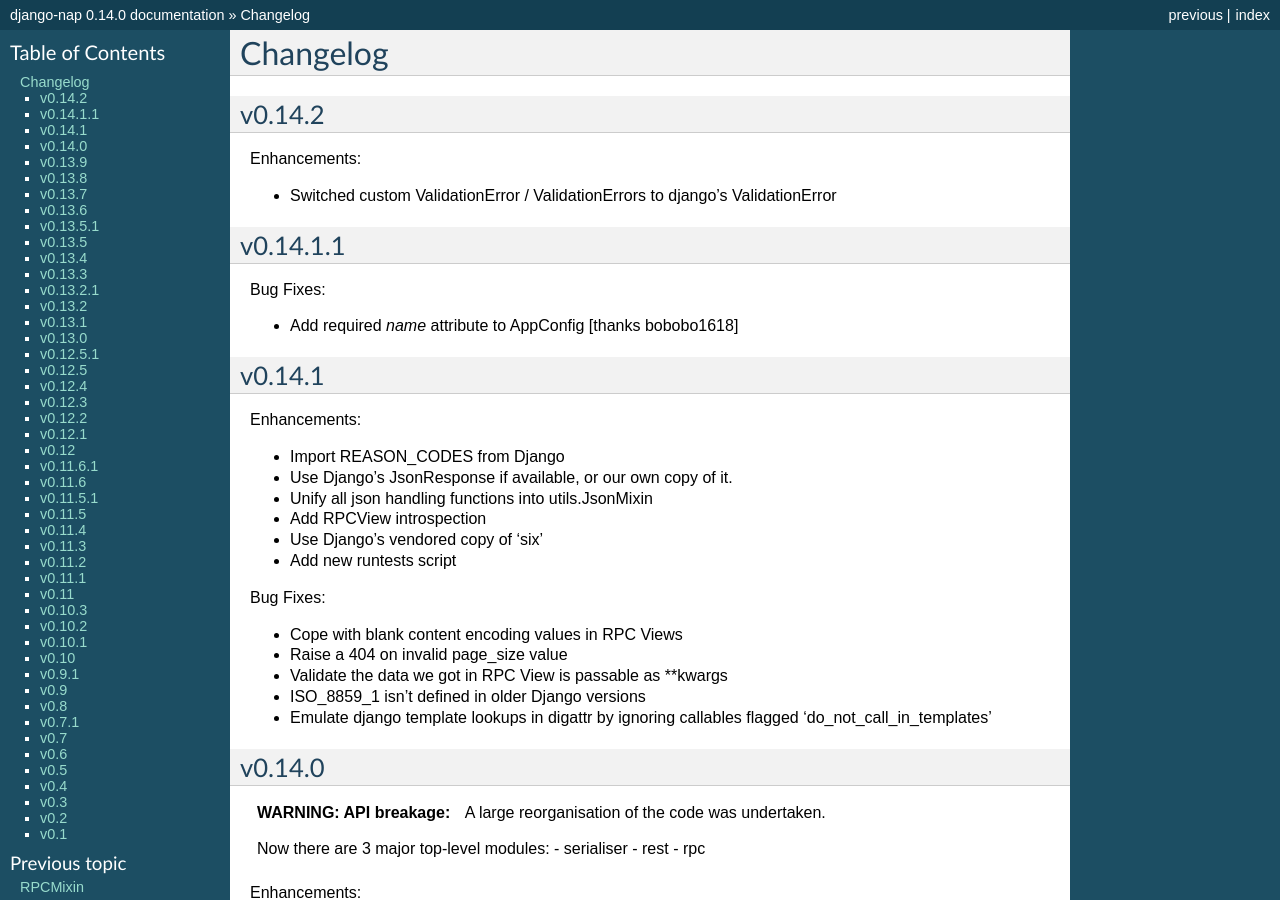
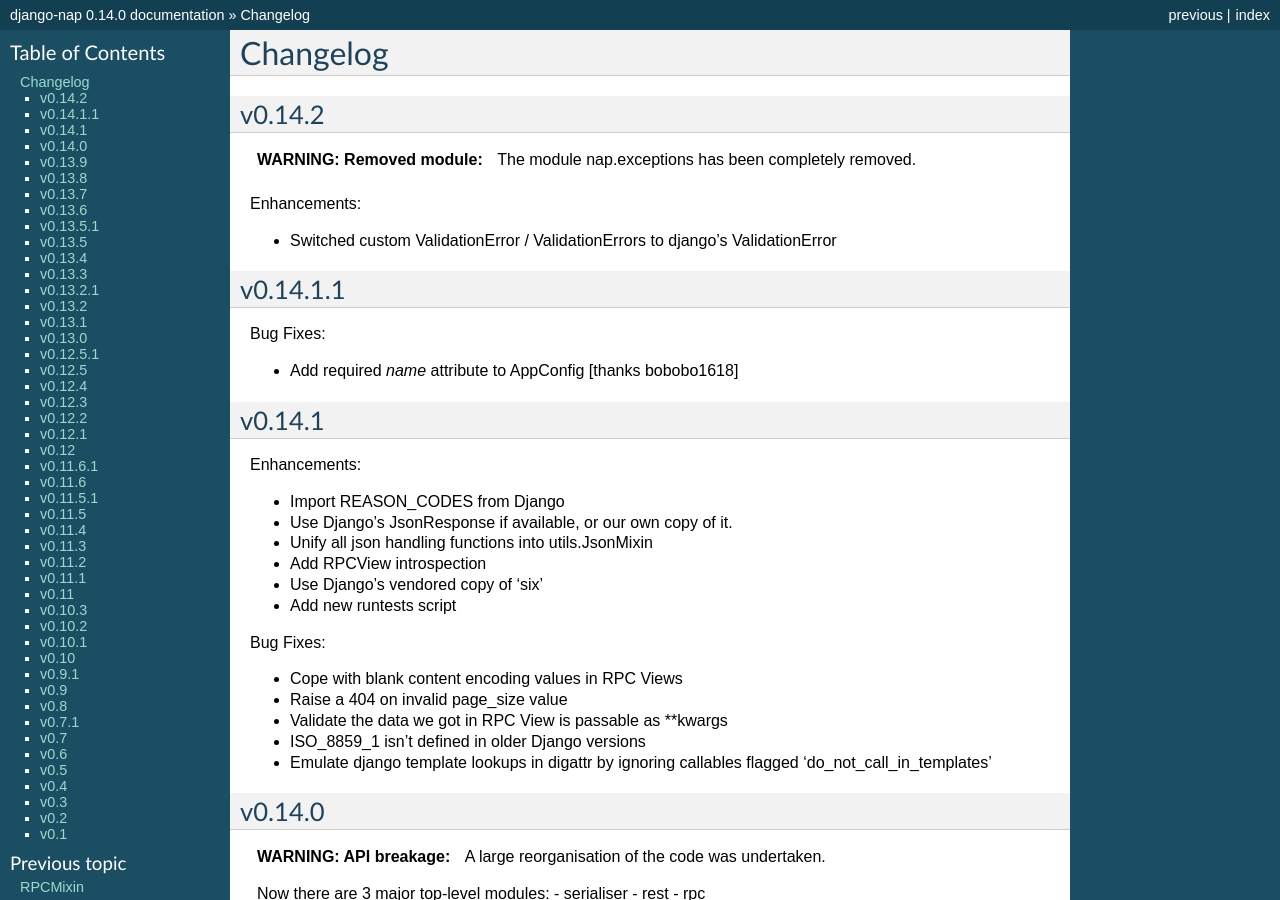
Before and after one commit to funkybob/django-nap, a Sphinx documentation site: the page built from docs/changelog.rst, in a window 1280 px wide and 900 px high. Built offline with Sphinx 7.4.7, drawn with Linux system fonts in a browser that asks for light colours; pages that are not in the unit, such as notebooks, are missing from menus.

Commit message:
Make warnings in docs

```diff
--- a/docs/changelog.rst
+++ b/docs/changelog.rst
@@ -4,6 +4,10 @@
 
 v0.14.2
 =======
+
+.. admonition:: WARNING: Removed module
+
+   The module nap.exceptions has been completely removed.
 
 Enhancements:
 
```
